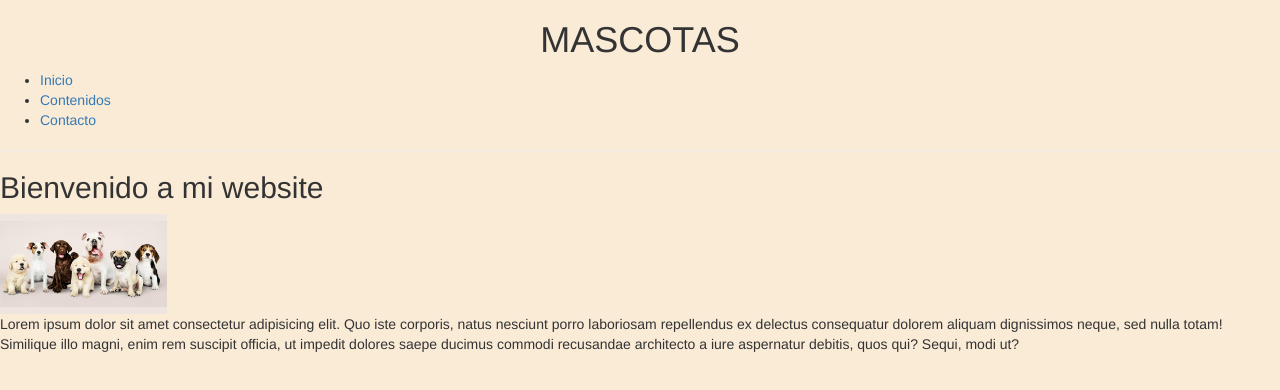
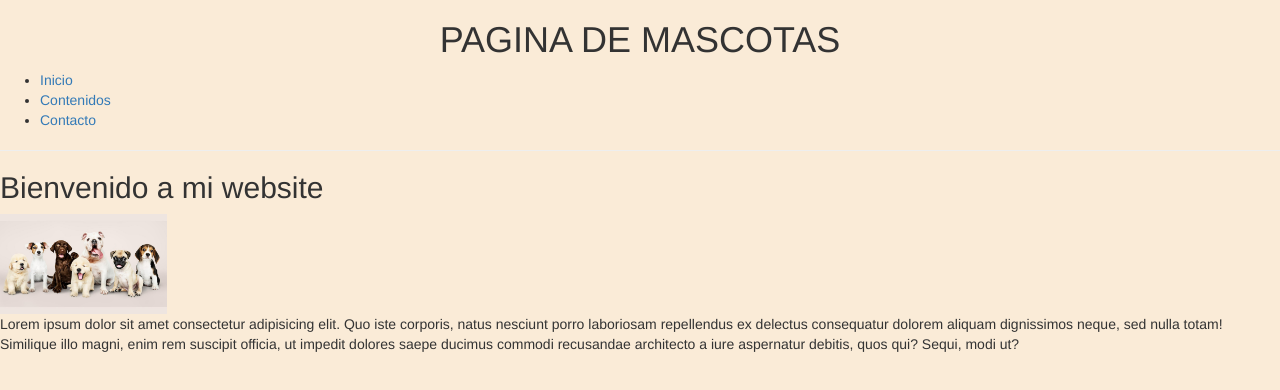
Before and after one commit to Mario-Plazas/Mascotas, a plain HTML site: page index.html in a window 1280 px wide. Drawn offline with nearby package versions, Linux system fonts and the light colour scheme.

Commit message:
Cambio en el Titulo de index.html

```diff
--- a/index.html
+++ b/index.html
@@ -22,7 +22,7 @@
 
 <body>
     <!--ENCABEZADO-->
-    <h1 class="text-center">MASCOTAS</h1>
+    <h1 class="text-center">PAGINA DE MASCOTAS</h1>
     <!--MENU-->
     <ul>
         <li><a href="index.html" title="Inicio">Inicio</a></li>
```
